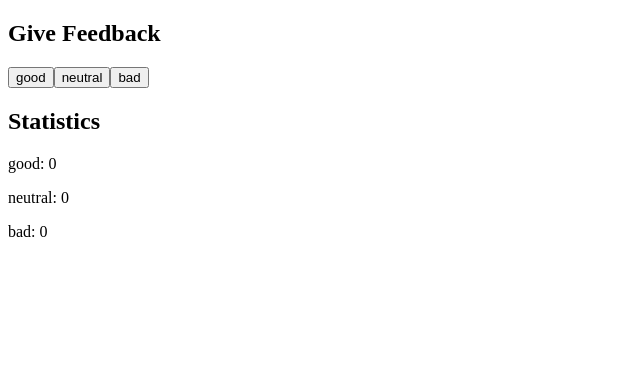
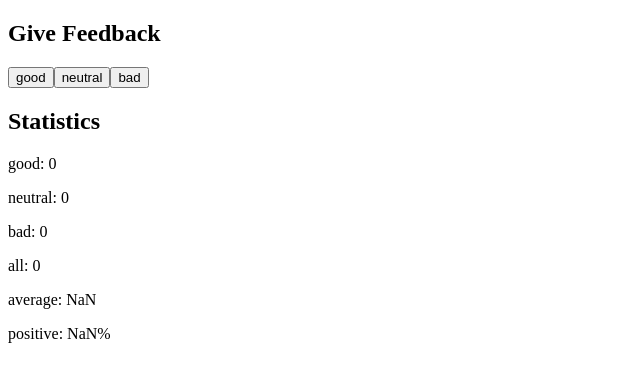
Before and after one commit to Serj10GR/full_stack_open_univer, a React (Vite) app in the folder part1/unicafe/: page / in a window 1280 px wide. Shown: the top 382 px of the page, without its empty margins (0-640 px from the left). Built offline with nearby package versions, Linux system fonts and the light colour scheme.

Commit message:
:sparkles: ex. 1.7

```diff
--- a/part1/unicafe/src/App.tsx
+++ b/part1/unicafe/src/App.tsx
@@ -16,6 +16,8 @@ const App = () => {
     bad: 0,
   });
 
+  const totalFeedbaks = stats.good + stats.bad + stats.neutral;
+
   // take all possible stats from the object
   const feedbacks = Object.keys(stats);
 
@@ -25,6 +27,14 @@ const App = () => {
       [val]: prevStats[val] + 1,
     }));
   };
+
+  const calcAverage = () => {
+    // good 1, neutral 0 positive -1
+    const totalScore = stats.good * 1 + stats.bad * -1;
+    return totalScore / totalFeedbaks;
+  };
+
+  const goodPercentage = (stats.good / totalFeedbaks) * 100;
 
   return (
     <div>
@@ -42,6 +52,9 @@ const App = () => {
       <p>good: {stats.good}</p>
       <p>neutral: {stats.neutral}</p>
       <p>bad: {stats.bad}</p>
+      <p>all: {totalFeedbaks}</p>
+      <p>average: {calcAverage()}</p>
+      <p>positive: {goodPercentage}%</p>
     </div>
   );
 };
```
